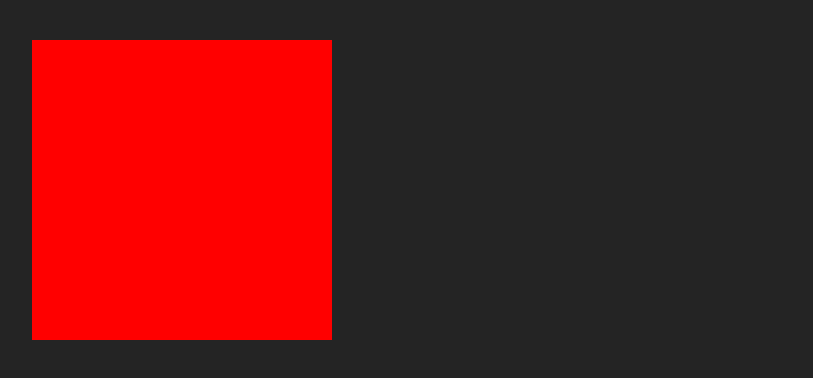
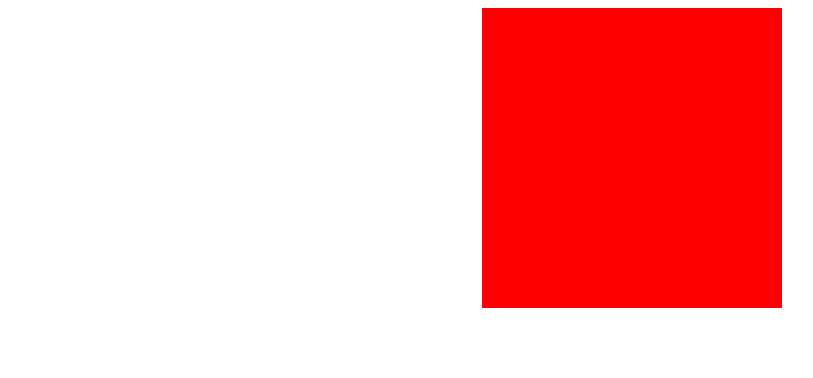
Before and after one commit to khajimatov/ColorGuessr, a React (Vite) app: page / in a window 1280 px wide. Shown: the top 378 px of the page, without its empty margins (8-821 px from the left). Built offline with nearby package versions, Linux system fonts and the light colour scheme.

Commit message:
Cleared up styles

```diff
--- a/index.html
+++ b/index.html
@@ -1,13 +1,15 @@
 <!DOCTYPE html>
 <html lang="en">
+
 <head>
   <meta charset="UTF-8" />
-    <link rel="icon" type="image/svg+xml" href="/vite.svg" />
   <meta name="viewport" content="width=device-width, initial-scale=1.0" />
   <title>Vite + React + TS</title>
 </head>
+
 <body>
   <div id="root"></div>
   <script type="module" src="/src/main.tsx"></script>
 </body>
+
 </html>
--- a/src/App.css
+++ b/src/App.css
@@ -1,6 +1,3 @@
-#root {
-  max-width: 1280px;
-  margin: 0 auto;
-  padding: 2rem;
-  text-align: center;
+.App {
+  width: 100%;
 }
--- a/src/components/ColorCard/ColorCard.module.scss
+++ b/src/components/ColorCard/ColorCard.module.scss
@@ -2,4 +2,5 @@
     background-color: red;
     width: 300px;
     height: 300px;
+    margin: auto;
 }
--- a/src/index.css
+++ b/src/index.css
@@ -1,16 +1,3 @@
 :root {
   font-family: Inter, Avenir, Helvetica, Arial, sans-serif;
-  font-size: 16px;
-  line-height: 24px;
-  font-weight: 400;
-
-  color-scheme: light dark;
-  color: rgba(255, 255, 255, 0.87);
-  background-color: #242424;
-
-  font-synthesis: none;
-  text-rendering: optimizeLegibility;
-  -webkit-font-smoothing: antialiased;
-  -moz-osx-font-smoothing: grayscale;
-  -webkit-text-size-adjust: 100%;
 }
```
Lines whose indentation alone changed are shown as unchanged.
